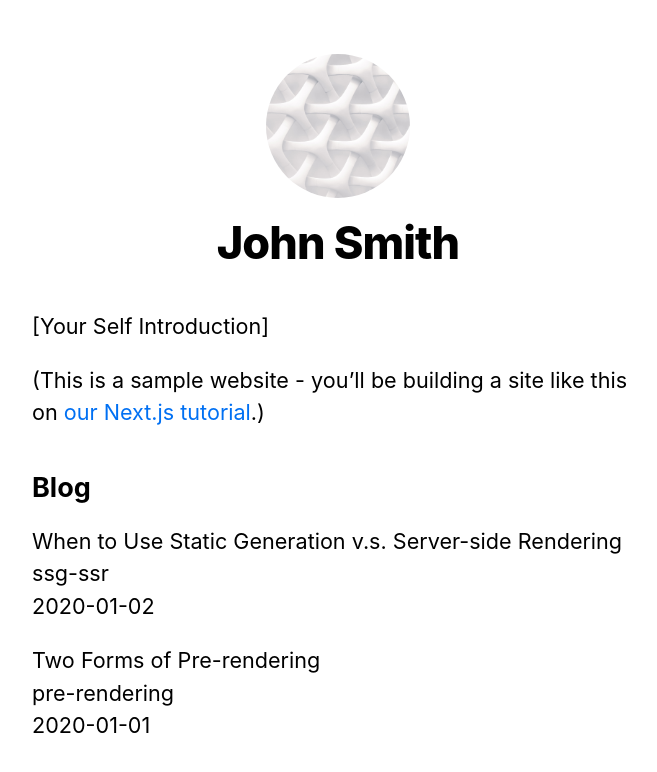
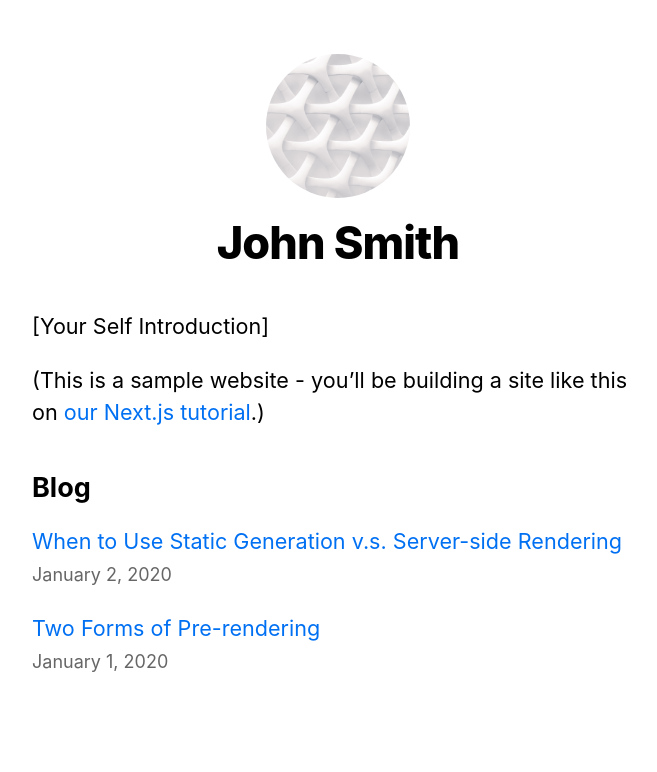
Before and after one commit to ta5een/my-first-next-app, a Next.js app: page / in a window 1280 px wide. Shown: the top 772 px of the page, without its empty margins (302-959 px from the left). Built offline with nearby package versions, Linux system fonts and the light colour scheme.

Commit message:
Polish index page

```diff
--- a/lib/posts.ts
+++ b/lib/posts.ts
@@ -59,7 +59,7 @@
   };
 }
 
-export function getSortedPostsData() {
+export function getSortedPostsData(): PostData[] {
   // Get file names under /posts
   const fileNames = fs.readdirSync(postsDirectory);
   const allPostsData = fileNames.map((fileName) => {
@@ -72,12 +72,15 @@
 
     // Use gray-matter to parse the post metadata section
     const matterResult = matter(fileContents);
+    const { title, date, ...restMatterData } = matterResult.data;
 
     // Combine the data with the id
     return {
       id,
-      ...matterResult.data,
-    } as { id: any; [key: string]: any };
+      date: date || "<NO-DATE>",
+      title: title || "<NO-TITLE>",
+      ...restMatterData.data,
+    };
   });
 
   // Sort posts by date
--- a/pages/index.tsx
+++ b/pages/index.tsx
@@ -1,6 +1,8 @@
 import type { NextPage } from "next";
 import Head from "next/head";
+import Link from "next/link";
 
+import Date from "../components/date";
 import Layout, { SITE_TITLE } from "../components/layout";
 import { getSortedPostsData } from "../lib/posts";
 import utilStyles from "../styles/utils.module.css";
@@ -27,11 +29,13 @@
         <ul className={utilStyles.list}>
           {allPostsData.map(({ id, date, title }) => (
             <li key={id} className={utilStyles.listItem}>
-              {title}
+              <Link href={`/posts/${id}`}>
+                <a>{title}</a>
+              </Link>
               <br />
-              {id}
-              <br />
-              {date}
+              <small className={utilStyles.lightText}>
+                <Date dateString={date} />
+              </small>
             </li>
           ))}
         </ul>
```
